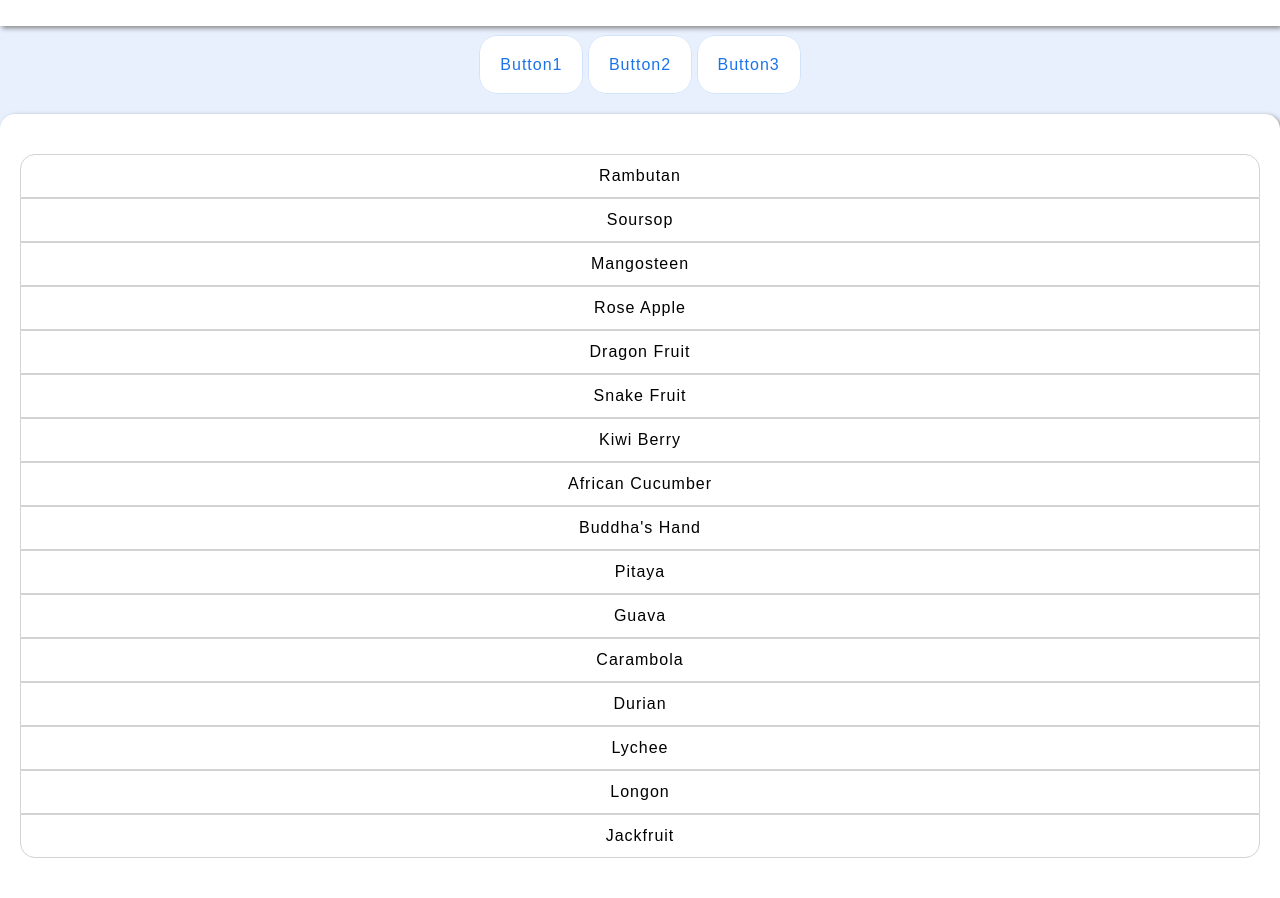
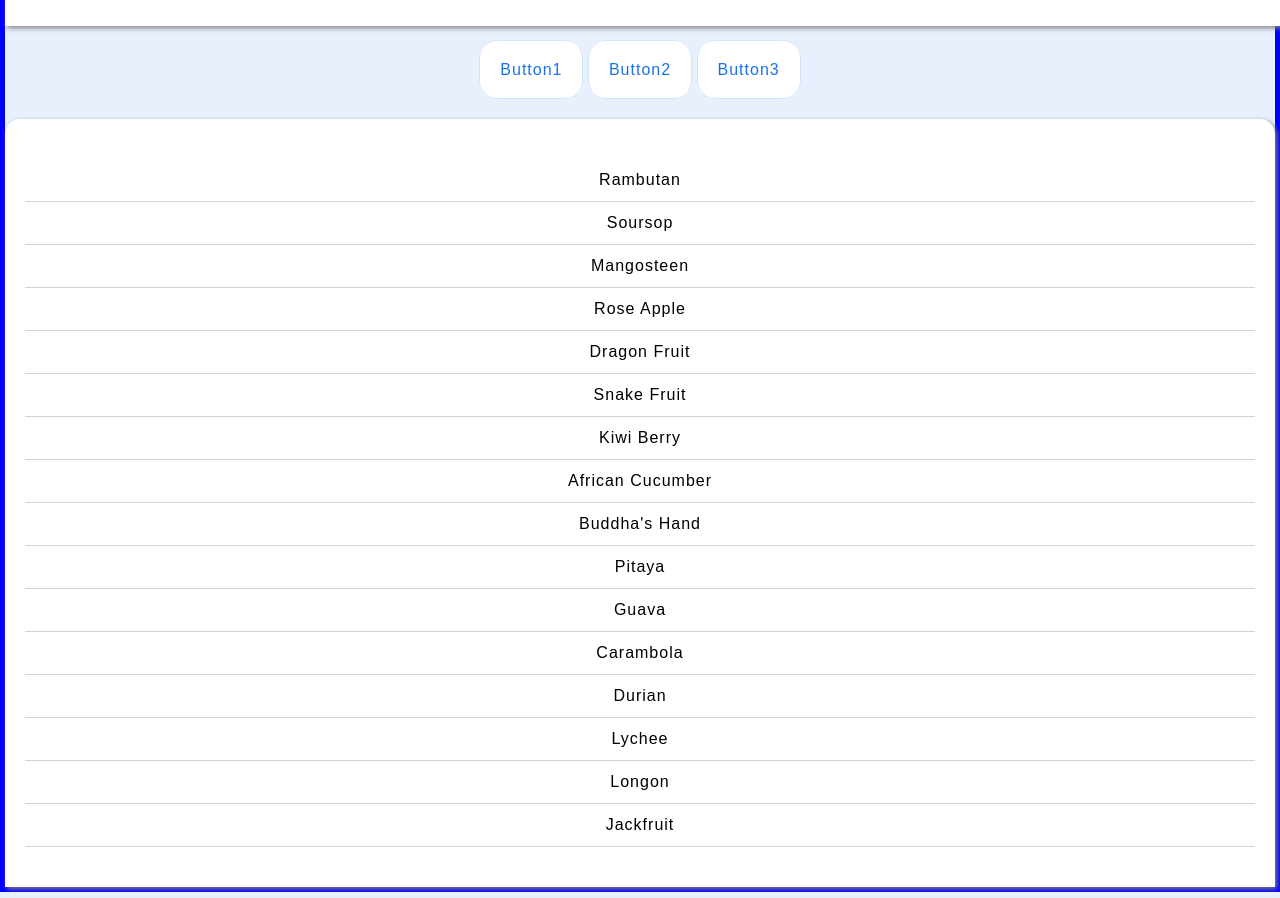
Before and after one commit to brunopgalvao/html-css-positioning, a plain HTML site: page index.html in a window 1280 px wide. Shown: the part 74-972 px from the top of the page. Drawn offline with Linux system fonts and the light colour scheme.

Commit message:
remove border

```diff
--- a/styles.css
+++ b/styles.css
@@ -5,6 +5,7 @@
 }
 
 body {
+    border: black solid 5px;
     font-family: sans-serif;
     text-align: center;
     background-color: #e8f0fe;
@@ -59,17 +60,21 @@ ul {
 li {
     list-style: none;
     padding: 12px;
-    border: solid 1px lightgrey;
+    border-bottom: solid 1px lightgrey;
     margin-right: 20px;
     letter-spacing: 1px;
 }
 
-li:nth-child(1) {
-    border-top-right-radius: 15px;
-    border-top-left-radius: 15px;
+/* tablet */
+@media (min-width: 500px) {
+    body {
+        border: green solid 5px;
+    }
 }
 
-li:nth-last-child(1) {
-    border-bottom-right-radius: 15px;
-    border-bottom-left-radius: 15px;
+/* desktop */
+@media (min-width: 1024px) {
+    body {
+        border: blue solid 5px;
+    }
 }
```
